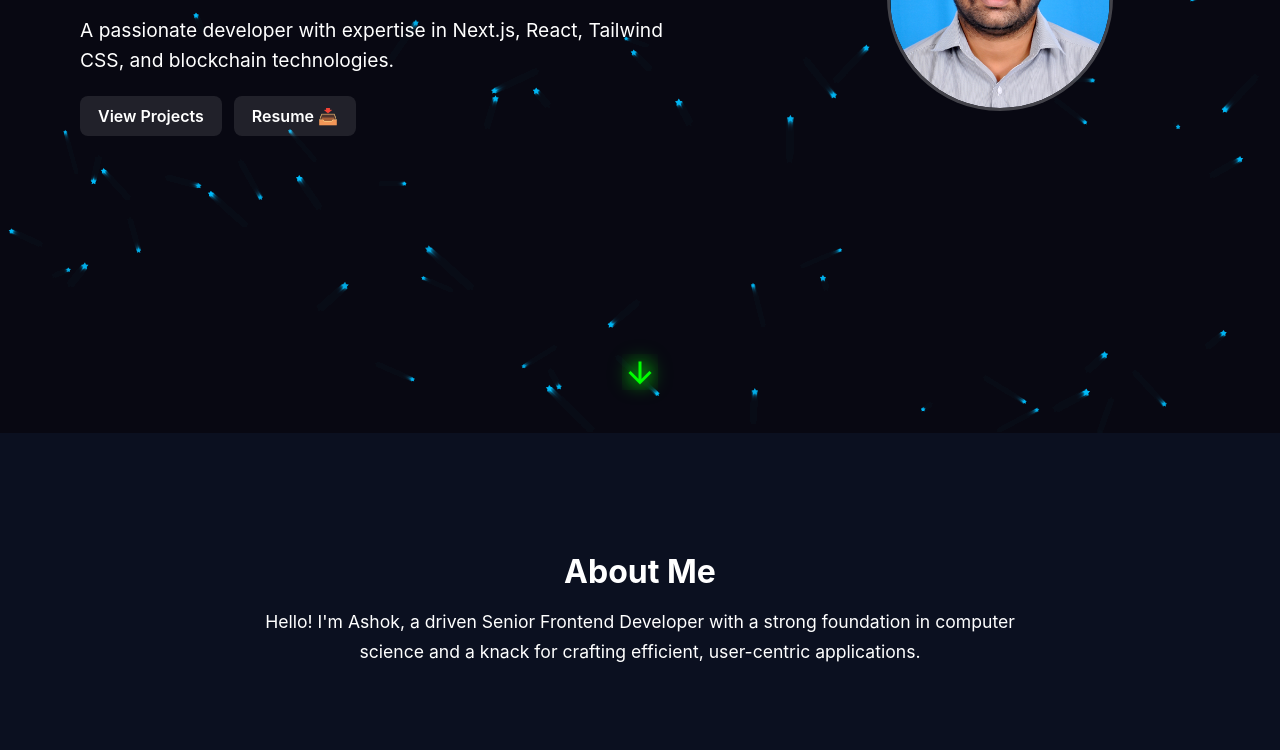
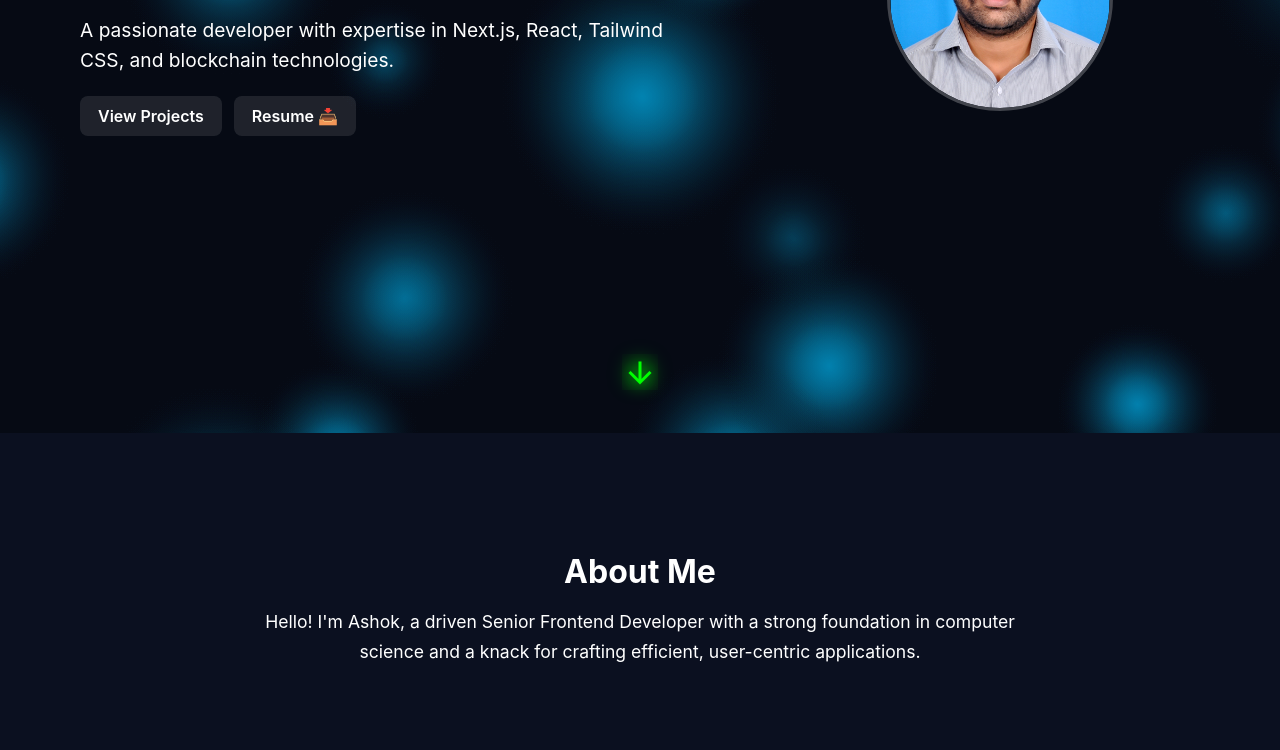
Before and after one commit to kvashok/Portfolio, a plain HTML site: page index.html in a window 1280 px wide. Shown: the part 367-1117 px from the top of the page. Drawn offline with nearby package versions, Linux system fonts and the light colour scheme; animation ran at ten frames a second.

Commit message:
Background changed dynamically

```diff
--- a/index.html
+++ b/index.html
@@ -80,6 +80,12 @@
         font-weight: 500;
         transition: color 0.3s;
       }
+      nav a.active {
+  color: #00bfff; /* highlight color */
+  font-weight: 700;
+  /* border-bottom: 2px solid #00bfff; */
+}
+
       nav a:hover {
         color: #00bfff;
       }
@@ -664,7 +670,7 @@
           </p>
           <div class="buttons">
             <a class="button" href="#projects">View Projects</a>
-            <a class="button" href="resume.pdf" download>Resume &#x1F4E5;</a>
+            <a class="button" href="/Assets/Resume/Resume.pdf" download>Resume &#x1F4E5;</a>
           </div>
         </div>
         <div class="hero-image">
@@ -952,25 +958,121 @@
 
               return isValid;
             }
+            const sections = document.querySelectorAll("section, .portfolio-content");
+const navLinks = document.querySelectorAll("nav a");
+
+function highlightMenu() {
+  let scrollY = window.scrollY;
+
+  sections.forEach((section) => {
+    const sectionTop = section.offsetTop - 100; // offset for fixed header
+    const sectionHeight = section.offsetHeight;
+    const sectionId = section.getAttribute("id");
+
+    if (scrollY >= sectionTop && scrollY < sectionTop + sectionHeight) {
+      navLinks.forEach((link) => {
+        link.classList.remove("active");
+        if (link.getAttribute("href") === `#${sectionId}`) {
+          link.classList.add("active");
+        }
+      });
+    }
+  });
+}
+
+window.addEventListener("scroll", highlightMenu);
+window.addEventListener("load", highlightMenu);
+
             </script>
         </div>
       </div>
     </section>
 
     <script>
-      /* --- Particle Background --- */
-      const CONFIG = {
-        baseCount: 100,
-        maxSize: 4,
-        minSize: 2,
-        speed: 1,
-        attractionStrength: 0.18,
+      /* --- Particle backgrounds with presets per section --- */
+      const PRESETS = {
+        home: {
+          baseCount: 32,
+          maxSize: 140,
+          minSize: 40,
+          speed: 0.25,
+          attractionStrength: 0.28,
           cursorRadius: 160,
           particleColor: "0,191,255",
           trailsEnabled: true,
           fpsCap: 60,
+          mode: "repel",
+          type: "bubbles",
+        },
+        about: {
+          baseCount: 80,
+          maxSize: 3,
+          minSize: 1.5,
+          speed: 0.7,
+          attractionStrength: 0.14,
+          cursorRadius: 140,
+          particleColor: "255,255,255",
+          trailsEnabled: false,
+          fpsCap: 60,
           mode: "attract",
+          type: "stars",
+        },
+        experience: {
+          baseCount: 45,
+          maxSize: 14,
+          minSize: 6,
+          speed: 0.18,
+          attractionStrength: 0.18,
+          cursorRadius: 160,
+          particleColor: "0,200,150",
+          trailsEnabled: true,
+          fpsCap: 60,
+          mode: "repel",
+          type: "soft-orbs",
+        },
+        projects: {
+          baseCount: 60,
+          maxSize: 3.5,
+          minSize: 1.2,
+          speed: 0.9,
+          attractionStrength: 0.22,
+          cursorRadius: 120,
+          particleColor: "200,120,255",
+          trailsEnabled: false,
+          fpsCap: 60,
+          mode: "attract",
+          type: "twinkle",
+        },
+        blog: {
+          baseCount: 18,
+          maxSize: 120,
+          minSize: 60,
+          speed: 0.12,
+          attractionStrength: 0.12,
+          cursorRadius: 180,
+          particleColor: "255,160,80",
+          trailsEnabled: true,
+          fpsCap: 60,
+          mode: "repel",
+          type: "bubbles",
+        },
+        contact: {
+          baseCount: 28,
+          maxSize: 90,
+          minSize: 30,
+          speed: 0.22,
+          attractionStrength: 0.2,
+          cursorRadius: 160,
+          particleColor: "0,191,255",
+          trailsEnabled: true,
+          fpsCap: 60,
+          mode: "repel",
+          type: "soft-orbs",
+        },
       };
+
+      // start with home preset
+      let CONFIG = Object.assign({}, PRESETS.home);
       const rand = (min, max) => Math.random() * (max - min) + min;
       const canvas = document.getElementById("particleCanvas"),
         ctx = canvas.getContext("2d");
@@ -983,6 +1085,7 @@
         lastFrameTime: 0,
         frameInterval: CONFIG.fpsCap > 0 ? 1000 / CONFIG.fpsCap : 0,
       };
+
       function resize() {
         DPR = Math.max(1, window.devicePixelRatio || 1);
         state.width = window.innerWidth;
@@ -994,20 +1097,38 @@
         ctx.setTransform(DPR, 0, 0, DPR, 0, 0);
         initParticles();
       }
+
       function initParticles() {
         state.particles = [];
         for (let i = 0; i < CONFIG.baseCount; i++) {
+          const size = rand(CONFIG.minSize, CONFIG.maxSize);
           state.particles.push({
-            x: rand(0, state.width),
-            y: rand(0, state.height),
-            vx: rand(-0.6, 0.6) * CONFIG.speed,
-            vy: rand(-0.6, 0.6) * CONFIG.speed,
-            size: rand(CONFIG.minSize, CONFIG.maxSize),
-            baseSize: rand(CONFIG.minSize, CONFIG.maxSize),
-            alpha: rand(0.6, 1),
+            x: rand(-size, state.width + size),
+            y: rand(-size, state.height + size),
+            vx: rand(-0.2, 0.2) * CONFIG.speed,
+            vy: rand(-0.2, 0.2) * CONFIG.speed,
+            size,
+            baseSize: size,
+            // lower alpha so glow is softer and less likely to tint UI elements
+            alpha: rand(0.03, 0.12),
+            wobble: rand(0.002, 0.01),
           });
         }
       }
+
+      function drawBubble(p) {
+        // soft radial gradient for glow
+        const g = ctx.createRadialGradient(p.x, p.y, 0, p.x, p.y, p.size);
+        const c = CONFIG.particleColor;
+        g.addColorStop(0, `rgba(${c},${Math.min(0.9, p.alpha * 3)})`);
+        g.addColorStop(0.4, `rgba(${c},${p.alpha})`);
+        g.addColorStop(1, `rgba(10,12,22,0)`);
+        ctx.beginPath();
+        ctx.fillStyle = g;
+        ctx.arc(p.x, p.y, p.size, 0, Math.PI * 2);
+        ctx.fill();
+      }
+
       function drawStar(x, y, r, color, alpha) {
         const spikes = 5;
         let rot = (Math.PI / 2) * 3,
@@ -1025,7 +1146,25 @@
         ctx.fillStyle = `rgba(${color},${alpha})`;
         ctx.fill();
       }
+
+      // generic draw dispatcher based on preset type
+      function drawForPreset(p) {
+        const t = CONFIG.type || 'bubbles';
+        if (t === 'bubbles' || t === 'soft-orbs') {
+          drawBubble(p);
+        } else if (t === 'stars' || t === 'twinkle') {
+          drawStar(p.x, p.y, p.size, CONFIG.particleColor, p.alpha);
+        } else {
+          drawBubble(p);
+        }
+      }
+
       function updateParticle(p) {
+        // gentle wobble
+        p.vx += Math.sin((p.x + performance.now() * p.wobble) * 0.001) * 0.0008;
+        p.vy += Math.cos((p.y + performance.now() * p.wobble) * 0.001) * 0.0008;
+
+        // mouse interaction: repel bubbles when close
         if (state.mouse.x !== null) {
           const dx = state.mouse.x - p.x,
             dy = state.mouse.y - p.y,
@@ -1034,36 +1173,48 @@
             const f =
               (1 - dist / CONFIG.cursorRadius) *
               CONFIG.attractionStrength *
-              (CONFIG.mode === "attract" ? 1 : -1);
+              (CONFIG.mode === "repel" ? -1 : 1);
+            if (dist > 0.1) {
               p.vx += (dx / dist) * f;
               p.vy += (dy / dist) * f;
             }
           }
-        p.x += p.vx;
-        p.y += p.vy;
-        if (p.x < 0) p.x = state.width;
-        if (p.x > state.width) p.x = 0;
-        if (p.y < 0) p.y = state.height;
-        if (p.y > state.height) p.y = 0;
         }
+
+        // update position
+        p.x += p.vx * (1 + p.size / 200);
+        p.y += p.vy * (1 + p.size / 200);
+
+        // wrap around for continuous flow
+        if (p.x < -p.size) p.x = state.width + p.size;
+        if (p.x > state.width + p.size) p.x = -p.size;
+        if (p.y < -p.size) p.y = state.height + p.size;
+        if (p.y > state.height + p.size) p.y = -p.size;
+      }
+
       function frame(t) {
         if (!state.lastFrameTime) state.lastFrameTime = t;
         const dtMs = t - state.lastFrameTime;
         if (CONFIG.fpsCap === 0 || dtMs >= state.frameInterval) {
+          // trails: paint a semi-opaque rect to create soft persistence
           if (CONFIG.trailsEnabled) {
-            ctx.fillStyle = "rgba(10,12,22,0.2)";
+            ctx.fillStyle = "rgba(10,12,22,0.28)";
             ctx.fillRect(0, 0, state.width, state.height);
           } else {
             ctx.clearRect(0, 0, state.width, state.height);
           }
+
+          // draw normally (no additive blending) so canvas glow doesn't tint DOM text
           state.particles.forEach((p) => {
             updateParticle(p);
-            drawStar(p.x, p.y, p.size, CONFIG.particleColor, p.alpha);
+            drawForPreset(p);
           });
+
           state.lastFrameTime = t;
         }
         requestAnimationFrame(frame);
       }
+
       window.addEventListener("mousemove", (e) => {
         state.mouse.x = e.clientX;
         state.mouse.y = e.clientY;
@@ -1075,6 +1226,35 @@
       window.addEventListener("resize", resize);
       resize();
       requestAnimationFrame(frame);
+
+      // --- Section-aware preset switching ---
+      function setPreset(name) {
+        if (!PRESETS[name]) return;
+        // shallow copy preset values into CONFIG
+        CONFIG = Object.assign({}, PRESETS[name]);
+        // reinitialize frame timing and particles
+        state.frameInterval = CONFIG.fpsCap > 0 ? 1000 / CONFIG.fpsCap : 0;
+        initParticles();
+      }
+
+      // Observe sections and switch preset when they enter center of view
+      const sectionIds = ['home','about','experience','projects','blog','contact'];
+      const observerOptions = { root: null, rootMargin: '0px', threshold: 0.45 };
+      const sectionObserver = new IntersectionObserver((entries) => {
+        entries.forEach(entry => {
+          if (entry.isIntersecting) {
+            const id = entry.target.id;
+            if (sectionIds.includes(id)) {
+              setPreset(id);
+            }
+          }
+        });
+      }, observerOptions);
+
+      sectionIds.forEach(id => {
+        const el = document.getElementById(id);
+        if (el) sectionObserver.observe(el);
+      });
 
       /* --- Mobile menu --- */
       const menuToggle = document.getElementById("menuToggle"),
```
Lines whose indentation alone changed are shown as unchanged.
